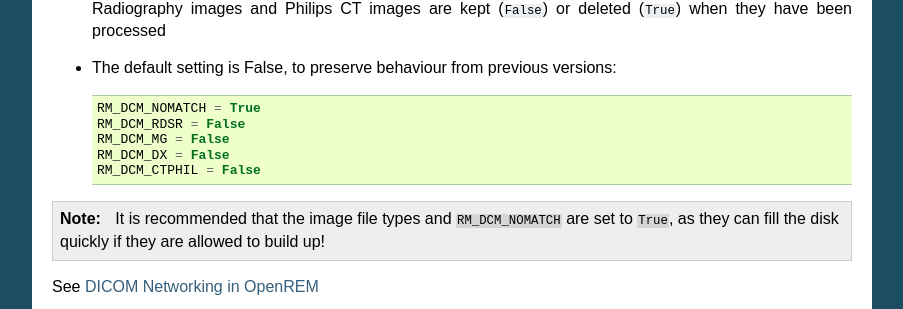
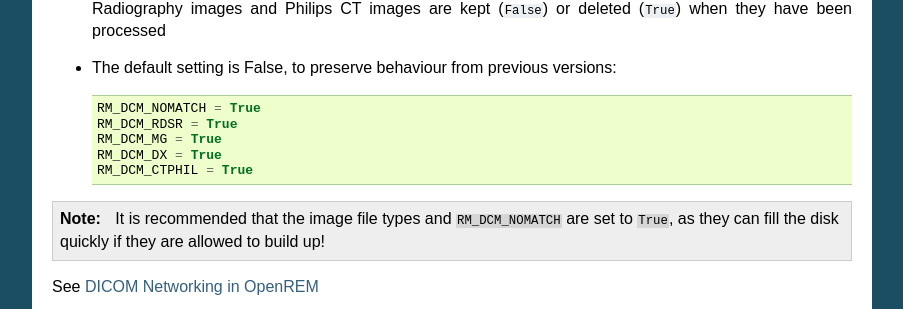
Before and after one commit to ckswilliams/modOpenREM, a Sphinx documentation site: the page built from docs/install.rst, in a window 1280 px wide and 900 px high, scrolled down 3888 px. Shown: the part 143-452 px from the top of the window, without its empty margins (198-1101 px from the left). Built offline with Sphinx 7.4.7, drawn with Linux system fonts in a browser that asks for light colours.

Commit message:
Changed the install examples to True - they won't have an existing behaviour. Set the local_settings.py.example to False. Need to do release version of docs. Refs #263

```diff
--- a/docs/install.rst
+++ b/docs/install.rst
@@ -224,10 +224,10 @@ Should DICOM files be kept or deleted when they have been processed?
 * The default setting is False, to preserve behaviour from previous versions::
 
     RM_DCM_NOMATCH = True
-    RM_DCM_RDSR = False
-    RM_DCM_MG = False
-    RM_DCM_DX = False
-    RM_DCM_CTPHIL = False
+    RM_DCM_RDSR = True
+    RM_DCM_MG = True
+    RM_DCM_DX = True
+    RM_DCM_CTPHIL = True
 
 .. Note::
 
```
Also changed, not shown: 1 other file.
